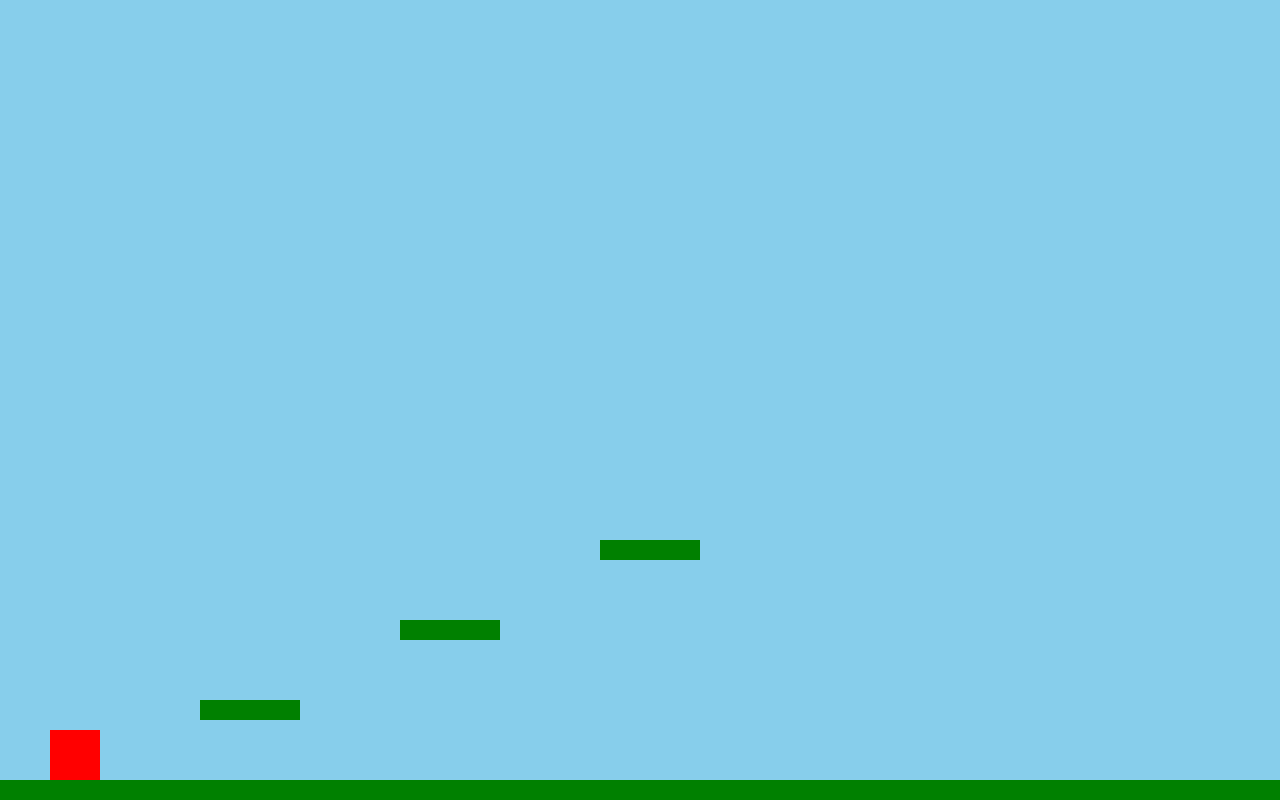
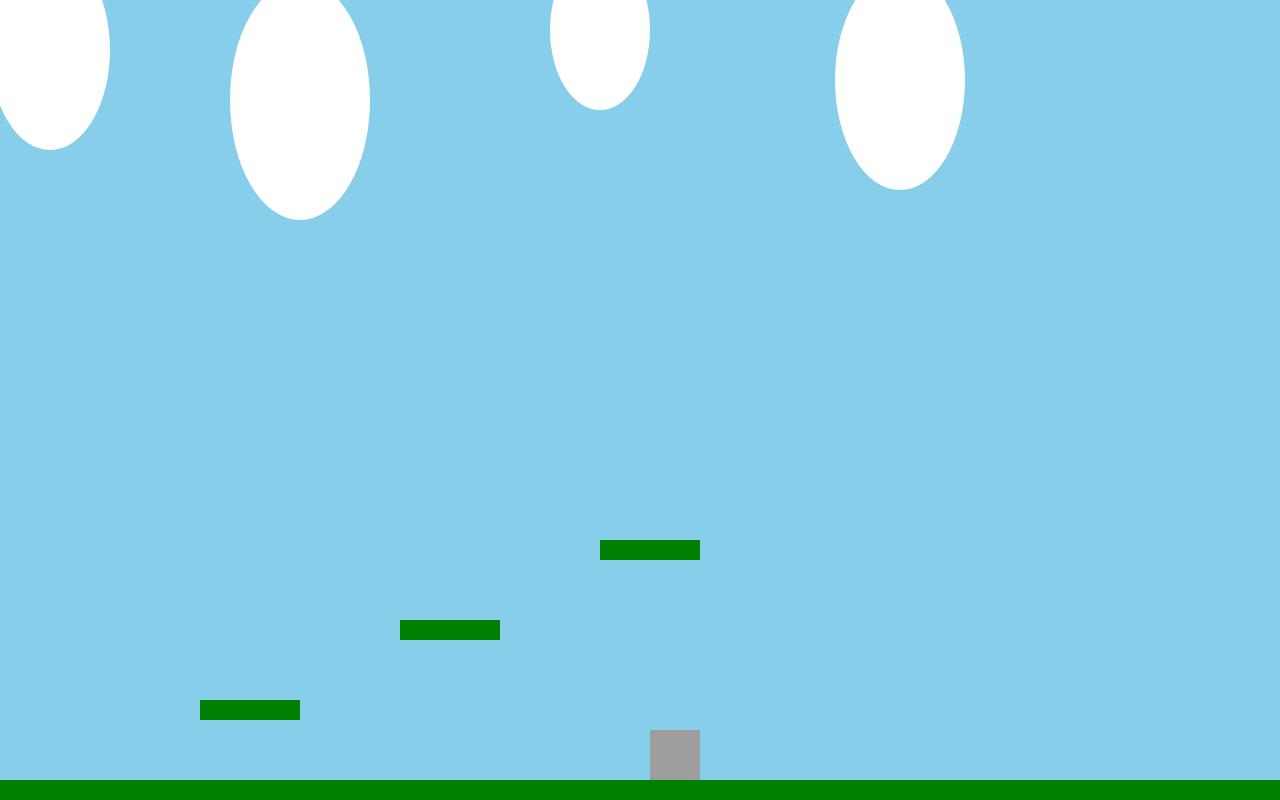
Before and after one commit to KostPapad/KostPapad.github.io, a plain HTML site: page game.html in a window 1280 px wide. Drawn offline with Linux system fonts and the light colour scheme.

Commit message:
Update game.html

```diff
--- a/game.html
+++ b/game.html
@@ -35,9 +35,11 @@
             height: 50,
             color: 'red',
             dy: 0,
+            dx: 2,
             gravity: 0.6,
             jumpPower: -15,
-            isJumping: false
+            isJumping: false,
+            direction: 1
         };
 
         const platforms = [
@@ -47,9 +49,18 @@
             { x: 600, y: canvas.height - 260, width: 100, height: 20, color: 'green' }
         ];
 
+        const clouds = [
+            { x: 50, y: 50, width: 100, height: 60 },
+            { x: 300, y: 100, width: 120, height: 70 },
+            { x: 600, y: 30, width: 80, height: 50 },
+            { x: 900, y: 80, width: 110, height: 65 }
+        ];
+
+        const marioImage = new Image();
+        marioImage.src = 'https://i.imgur.com/8iapWnT.png'; // Mario image URL
+
         function drawPlayer() {
-            ctx.fillStyle = player.color;
-            ctx.fillRect(player.x, player.y, player.width, player.height);
+            ctx.drawImage(marioImage, player.x, player.y, player.width, player.height);
         }
 
         function drawPlatforms() {
@@ -59,14 +70,28 @@
             });
         }
 
+        function drawClouds() {
+            ctx.fillStyle = 'white';
+            clouds.forEach(cloud => {
+                ctx.beginPath();
+                ctx.ellipse(cloud.x, cloud.y, cloud.width, cloud.height, Math.PI / 2, 0, 2 * Math.PI);
+                ctx.fill();
+            });
+        }
+
         function updatePlayer() {
             player.y += player.dy;
             player.dy += player.gravity;
+            player.x += player.dx * player.direction;
 
             if (player.y + player.height > canvas.height) {
                 player.y = canvas.height - player.height;
                 player.dy = 0;
                 player.isJumping = false;
+            }
+
+            if (player.x + player.width > canvas.width || player.x < 0) {
+                player.direction *= -1;
             }
 
             platforms.forEach(platform => {
@@ -93,8 +118,9 @@
         function gameLoop() {
             ctx.clearRect(0, 0, canvas.width, canvas.height);
 
+            drawClouds();
+            drawPlatforms();
             drawPlayer();
-            drawPlatforms();
             updatePlayer();
 
             requestAnimationFrame(gameLoop);
```
